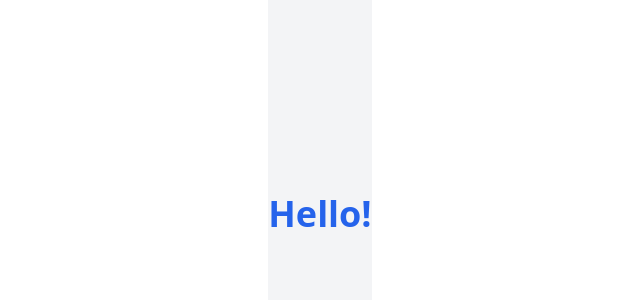
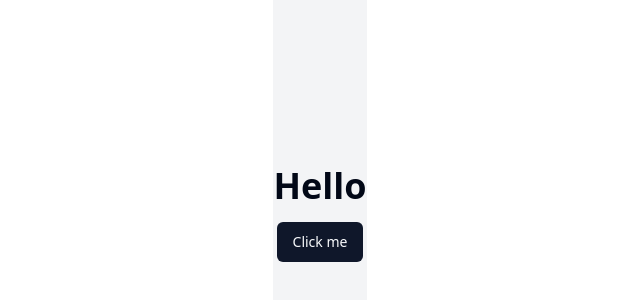
Before and after one commit to GPT-Engineer-App-Dev/buildable-app-61, a React (Vite) app: page / in a window 1280 px wide. Shown: the part 186-486 px from the top of the page, without its empty margins (320-960 px from the left). Built offline with nearby package versions, Linux system fonts and the light colour scheme.

Commit message:
GPT Engineer Update

```diff
--- a/src/pages/Index.jsx
+++ b/src/pages/Index.jsx
@@ -1,9 +1,12 @@
-const Greeting = () => {
+import { Button } from "@/components/ui/button";
+
+const HelloComponent = () => {
   return (
-    <div className="flex items-center justify-center min-h-screen bg-gray-100">
-      <h1 className="text-4xl font-bold text-blue-600">Hello!</h1>
+    <div className="flex flex-col items-center justify-center min-h-screen bg-gray-100">
+      <h1 className="text-4xl font-bold mb-4">Hello</h1>
+      <Button onClick={() => alert('Button clicked!')}>Click me</Button>
     </div>
   );
 };
 
-export default Greeting;
+export default HelloComponent;
```
